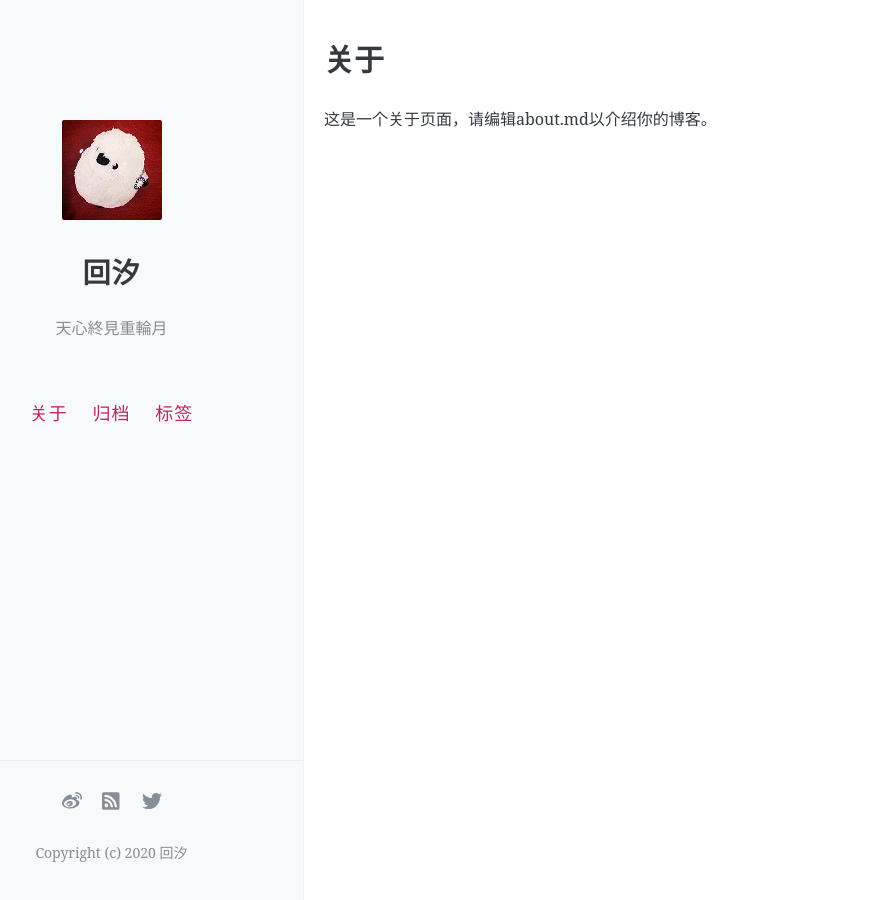
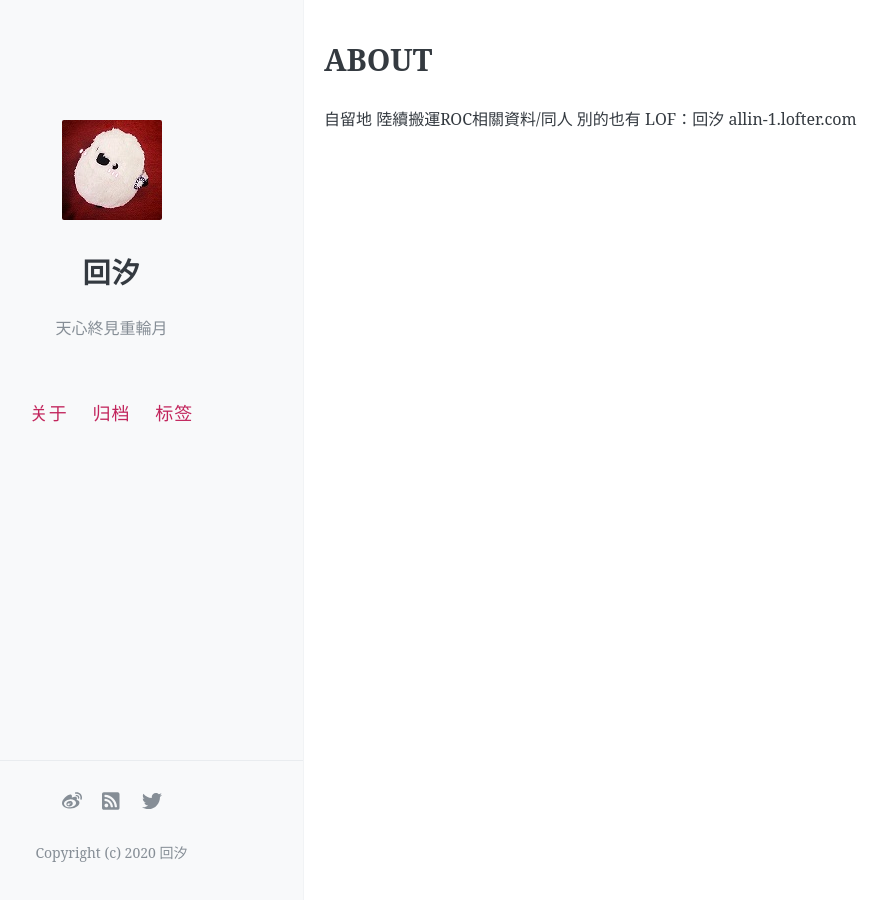
Before and after one commit to kanransya/nami-jetcoaster, a Jekyll site: the page built from about.md, in a window 1280 px wide. Shown: the whole page, without its empty margins (80-966 px from the left). Built offline with Jekyll 4.4.1, drawn with Linux system fonts in a browser that asks for light colours; comment, search, counter and statistics services are not loaded.

Commit message:
Update about.md

```diff
--- a/about.md
+++ b/about.md
@@ -1,7 +1,10 @@
 ---
 layout: page
-title: 关于
+title: ABOUT
 permalink: /about/
 ---
 
-这是一个关于页面，请编辑about.md以介绍你的博客。
+自留地
+陸續搬運ROC相關資料/同人
+別的也有
+LOF：回汐 allin-1.lofter.com
```
